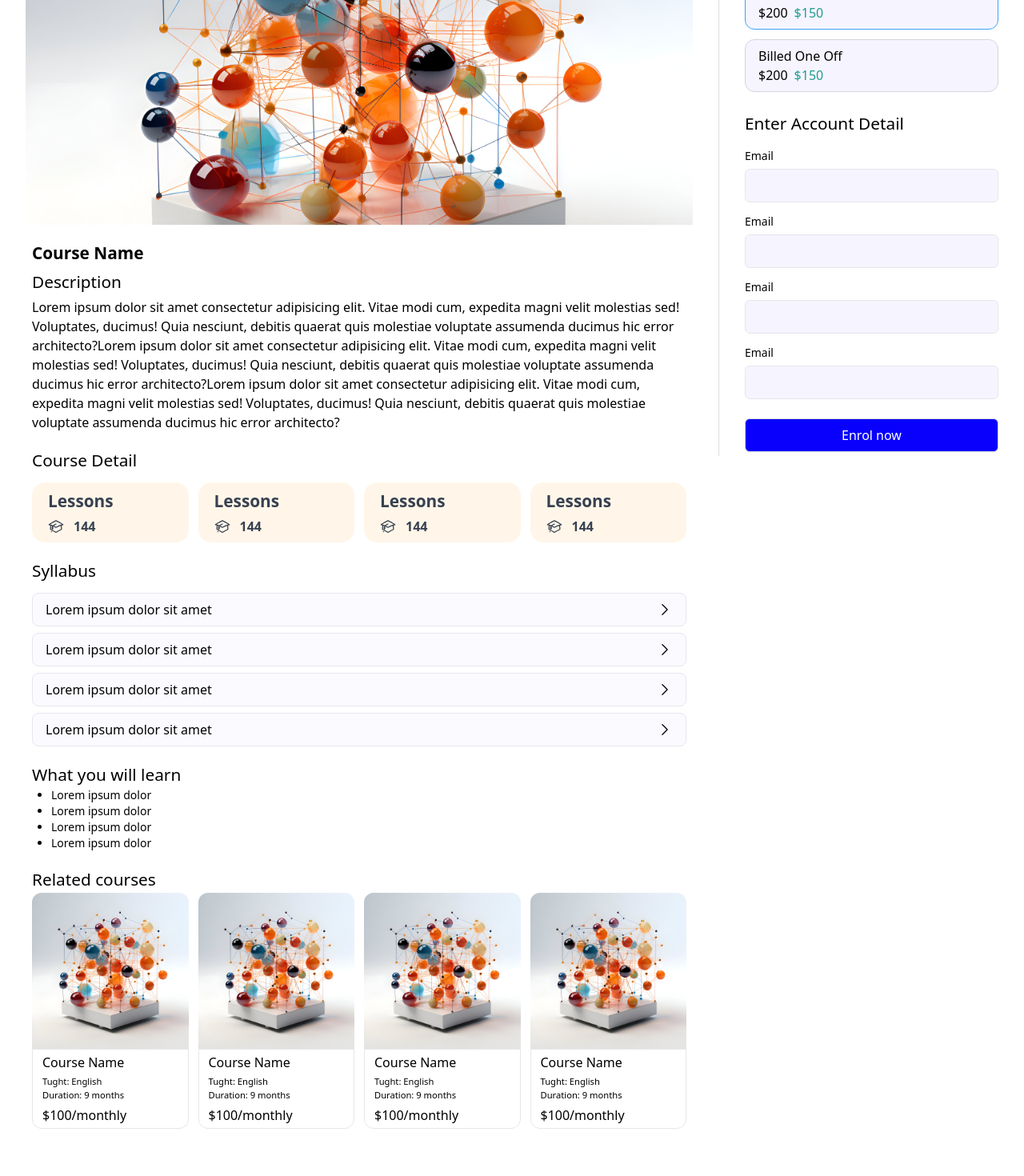
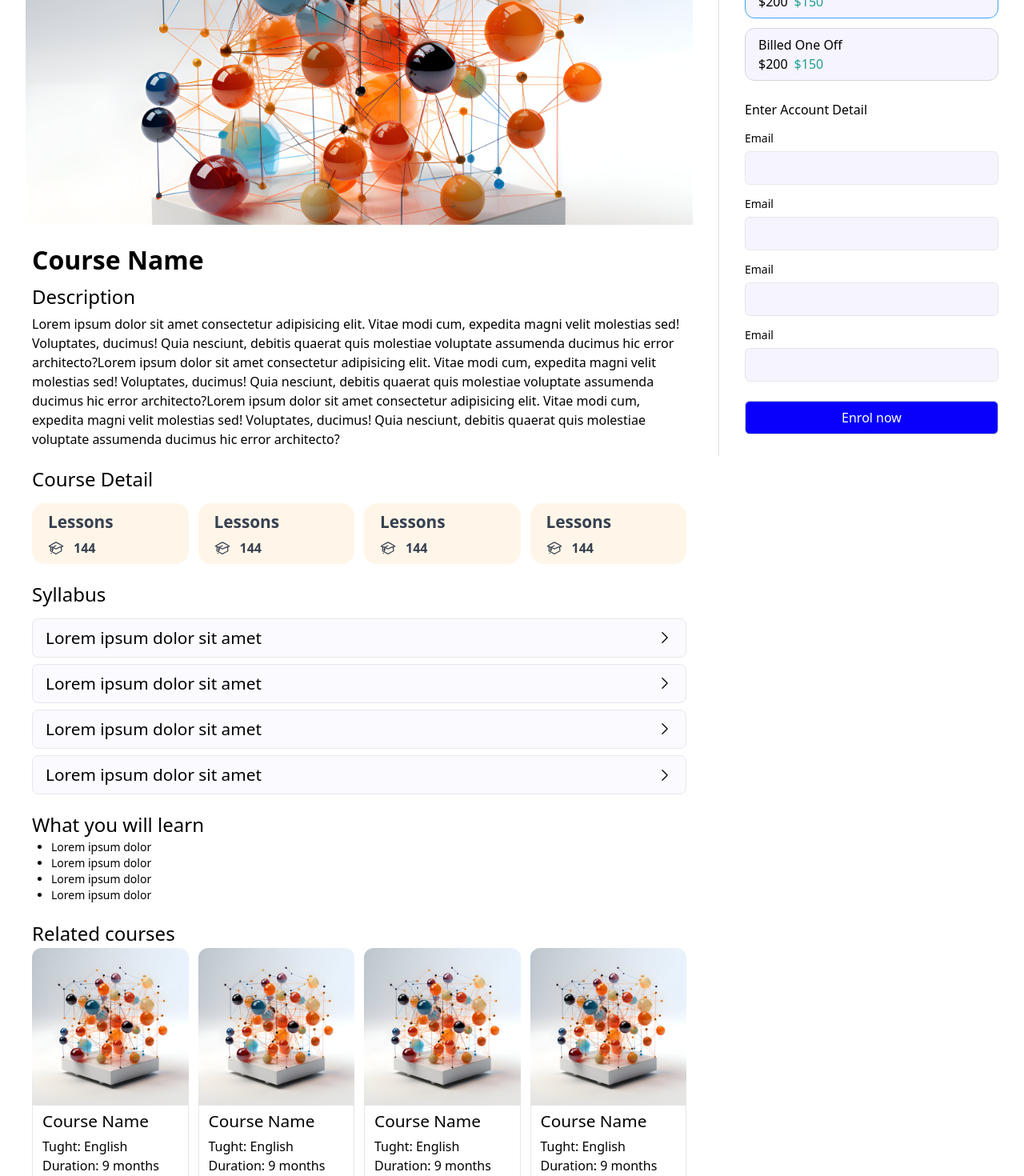
Before and after one commit to Kerim-Gullyyew/otc, a Next.js app: page /course in a window 1280 px wide. Shown: the part 220-1690 px from the top of the page at 80% size. Built offline with nearby package versions, Linux system fonts and the light colour scheme.

Commit message:
Update page.tsx

```diff
--- a/src/app/course/page.tsx
+++ b/src/app/course/page.tsx
@@ -68,10 +68,10 @@ const page: React.FC<pageProps> = ({ }) => {
             <div className="mt-5 px-2 space-y-5">
 
               <div className="space-y-1">
-                <h3 className="font-bold">Course Name</h3>
+                <h1 className="font-bold">Course Name</h1>
                 <div className="flex justify-between items-center">
 
-                  <h3 className="font-medium">Description</h3>
+                  <h2 className="font-medium">Description</h2>
                   {/* <div>dsfsd</div> */}
                 </div>
                 <p>
@@ -92,48 +92,48 @@ const page: React.FC<pageProps> = ({ }) => {
 
               <div className="space-y-3">
                 <div className="flex justify-between items-center">
-                  <h3 className="font-medium">Course Detail</h3>
+                  <h2 className="font-medium">Course Detail</h2>
                 </div>
                 <div className="grid grid-cols-2 gap-3 sm:grid-cols-4 md:grid-cols-2 lg:grid-cols-4">
                   <div className="bg-[#FFF6E9] rounded-2xl px-5 py-2 space-y-1">
                     <h3 className="font-semibold text-gray-700">Lessons</h3>
                     <div className="flex items-center gap-3">
                       <div><AcademicCapIcon className="w-5 h-5 text-gray-700" /></div>
-                      <h4 className="font-semibold text-gray-700">144</h4>
+                      <p className="font-semibold text-gray-700">144</p>
                     </div>
                   </div>
                   <div className="bg-[#FFF6E9] rounded-2xl px-5 py-2 space-y-1">
                     <h3 className="font-semibold text-gray-700">Lessons</h3>
                     <div className="flex items-center gap-3">
                       <div><AcademicCapIcon className="w-5 h-5 text-gray-700" /></div>
-                      <h4 className="font-semibold text-gray-700">144</h4>
+                      <p className="font-semibold text-gray-700">144</p>
                     </div>
                   </div>
                   <div className="bg-[#FFF6E9] rounded-2xl px-5 py-2 space-y-1">
                     <h3 className="font-semibold text-gray-700">Lessons</h3>
                     <div className="flex items-center gap-3">
                       <div><AcademicCapIcon className="w-5 h-5 text-gray-700" /></div>
-                      <h4 className="font-semibold text-gray-700">144</h4>
+                      <p className="font-semibold text-gray-700">144</p>
                     </div>
                   </div>
                   <div className="bg-[#FFF6E9] rounded-2xl px-5 py-2 space-y-1">
                     <h3 className="font-semibold text-gray-700">Lessons</h3>
                     <div className="flex items-center gap-3">
                       <div><AcademicCapIcon className="w-5 h-5 text-gray-700" /></div>
-                      <h4 className="font-semibold text-gray-700">144</h4>
+                      <p className="font-semibold text-gray-700">144</p>
                     </div>
                   </div>
                 </div>
               </div>
 
               <div className="space-y-3">
-                <h3 className="font-medium">Syllabus</h3>
+                <h2 className="font-medium">Syllabus</h2>
                 <div className="space-y-2">
                   <Disclosure as="div" className="w-full bg-[#FBFBFF] rounded-lg border-[1px] py-2 px-4">
                     {({ open }) => (
                       <>
                         <DisclosureButton className="w-full rounded-lg  text-left flex items-center justify-between">
-                          <h4>Lorem ipsum dolor sit amet</h4>
+                          <h3>Lorem ipsum dolor sit amet</h3>
                           <ChevronRightIcon className={`w-5 transition-transform duration-500 h-5 ${open && "rotate-90"}`} />
                         </DisclosureButton>
                         <div className="overflow-hidden data-[open]:py-2">
@@ -152,7 +152,7 @@ const page: React.FC<pageProps> = ({ }) => {
 
                   <Disclosure as="div" className="w-full bg-[#FBFBFF] rounded-lg border-[1px] py-2 px-4">
                     <DisclosureButton className="w-full rounded-lg  text-left flex items-center justify-between">
-                      <h4>Lorem ipsum dolor sit amet</h4>
+                      <h3>Lorem ipsum dolor sit amet</h3>
                       <ChevronRightIcon className="w-5 h-5" />
                     </DisclosureButton>
                     <div className="overflow-hidden data-[opened]:py-2">
@@ -168,7 +168,7 @@ const page: React.FC<pageProps> = ({ }) => {
 
                   <Disclosure as="div" className="w-full bg-[#FBFBFF] rounded-lg border-[1px] py-2 px-4">
                     <DisclosureButton className="w-full rounded-lg  text-left flex items-center justify-between">
-                      <h4>Lorem ipsum dolor sit amet</h4>
+                      <h3>Lorem ipsum dolor sit amet</h3>
                       <ChevronRightIcon className="w-5 h-5" />
                     </DisclosureButton>
                     <div className="overflow-hidden data-[opened]:py-2">
@@ -184,7 +184,7 @@ const page: React.FC<pageProps> = ({ }) => {
 
                   <Disclosure as="div" className="w-full bg-[#FBFBFF] rounded-lg border-[1px] py-2 px-4">
                     <DisclosureButton className="w-full rounded-lg  text-left flex items-center justify-between">
-                      <h4>Lorem ipsum dolor sit amet</h4>
+                      <h3>Lorem ipsum dolor sit amet</h3>
                       <ChevronRightIcon className="w-5 h-5" />
                     </DisclosureButton>
                     <div className="overflow-hidden data-[opened]:py-2">
@@ -203,7 +203,7 @@ const page: React.FC<pageProps> = ({ }) => {
               </div>
 
               <div>
-                <h3 className="font-medium">What you will learn</h3>
+                <h2 className="font-medium">What you will learn</h2>
                 <ul className=" list-disc ml-6">
                   <li className="text-sm">Lorem ipsum dolor </li>
                   <li className="text-sm">Lorem ipsum dolor </li>
@@ -213,7 +213,7 @@ const page: React.FC<pageProps> = ({ }) => {
               </div>
 
               <div>
-                <h3 className="font-medium">Related courses</h3>
+                <h2 className="font-medium">Related courses</h2>
                 <div className="grid grid-cols-2 gap-3 sm:grid-cols-4 md:grid-cols-2 lg:grid-cols-4">
                   <div className="">
                     <Image
@@ -224,10 +224,10 @@ const page: React.FC<pageProps> = ({ }) => {
                       alt="download"
                     />
                     <div className="border space-y-1 px-3 py-1 rounded-b-xl">
-                      <h4>Course Name</h4>
+                      <h3>Course Name</h3>
                       <div>
-                        <h6>Tught: English</h6>
-                        <h6>Duration: 9 months</h6>
+                        <h4>Tught: English</h4>
+                        <h4>Duration: 9 months</h4>
                       </div>
                       <h4>$100/monthly</h4>
                     </div>
@@ -241,10 +241,10 @@ const page: React.FC<pageProps> = ({ }) => {
                       alt="download"
                     />
                     <div className="border space-y-1 px-3 py-1 rounded-b-xl">
-                      <h4>Course Name</h4>
+                      <h3>Course Name</h3>
                       <div>
-                        <h6>Tught: English</h6>
-                        <h6>Duration: 9 months</h6>
+                        <h4>Tught: English</h4>
+                        <h4>Duration: 9 months</h4>
                       </div>
                       <h4>$100/monthly</h4>
                     </div>
@@ -258,10 +258,10 @@ const page: React.FC<pageProps> = ({ }) => {
                       alt="download"
                     />
                     <div className="border space-y-1 px-3 py-1 rounded-b-xl">
-                      <h4>Course Name</h4>
+                      <h3>Course Name</h3>
                       <div>
-                        <h6>Tught: English</h6>
-                        <h6>Duration: 9 months</h6>
+                        <h4>Tught: English</h4>
+                        <h4>Duration: 9 months</h4>
                       </div>
                       <h4>$100/monthly</h4>
                     </div>
@@ -275,10 +275,10 @@ const page: React.FC<pageProps> = ({ }) => {
                       alt="download"
                     />
                     <div className="border space-y-1 px-3 py-1 rounded-b-xl">
-                      <h4>Course Name</h4>
+                      <h3>Course Name</h3>
                       <div>
-                        <h6>Tught: English</h6>
-                        <h6>Duration: 9 months</h6>
+                        <h4>Tught: English</h4>
+                        <h4>Duration: 9 months</h4>
                       </div>
                       <h4>$100/monthly</h4>
                     </div>
@@ -291,11 +291,11 @@ const page: React.FC<pageProps> = ({ }) => {
             <div className="border-l border-[#DEDEDE] overflow-auto no-scrollbar fixed  h-[calc(100vh-70px)] px-6 pt-6 pb-8 lg:px-8">
               <div className="space-y-6">
                 <div className=" border-b border-gray-300 pb-2">
-                  <h3 className="font-semibold">Course Name</h3>
+                  <p className="font-semibold">Course Name</p>
                 </div>
 
                 <div className="space-y-3">
-                  <h3 className="font-medium">Select your payment option</h3>
+                  <p className="font-medium">Select your payment option</p>
                   <button className="w-full border bg-[#F6F5FF] border-blue px-4 py-2 rounded-xl">
                     <div className="flex justify-between">
                       <div>
@@ -325,7 +325,7 @@ const page: React.FC<pageProps> = ({ }) => {
                 </div>
 
                 <div className="space-y-4">
-                  <h3 className="font-medium">Enter Account Detail</h3>
+                  <p className="font-medium">Enter Account Detail</p>
                   <div>
                     <label htmlFor="email" className="block text-sm font-medium leading-4">
                       Email
```
